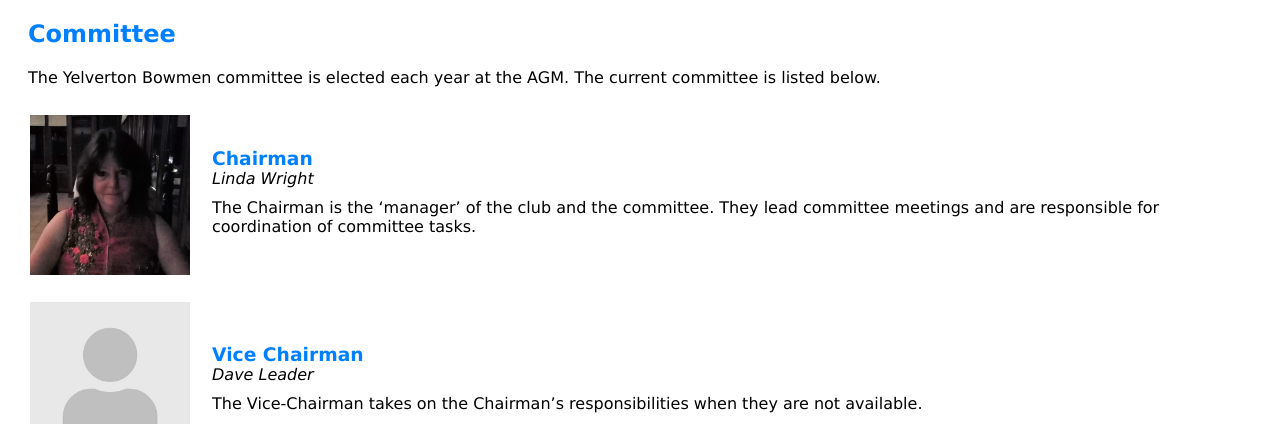
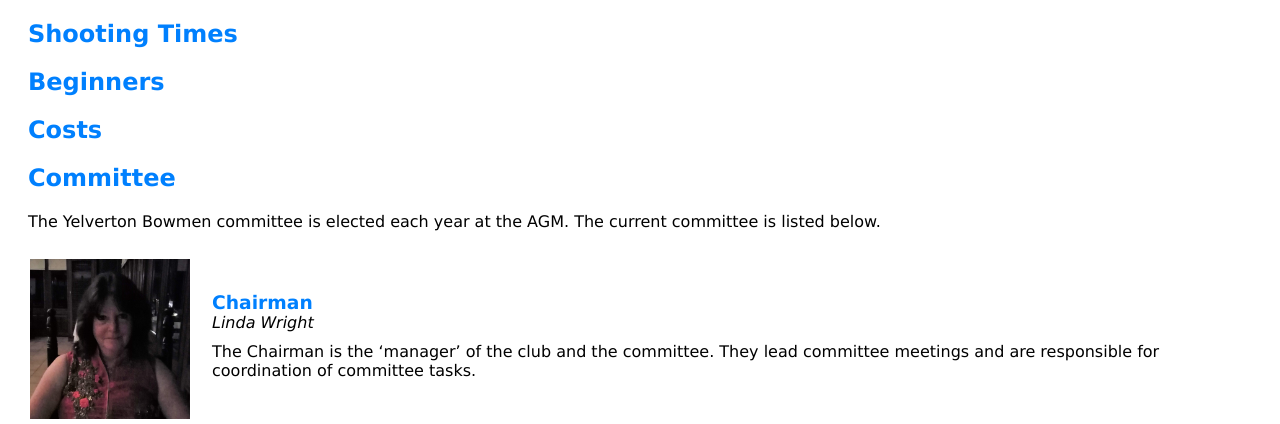
Before and after one commit to corey-richardson/yelverton-bowmen, a Flask app: page /club in a window 1280 px wide. Shown: the part 124-548 px from the top of the page. Run offline with Flask 3, Linux system fonts and the light colour scheme.

Commit message:
changes to gallery file structure and display layout; added sections to add in club.html

```diff
--- a/yelverton_bowmen/templates/club.html
+++ b/yelverton_bowmen/templates/club.html
@@ -1,5 +1,17 @@
 {% extends "base.html" %}
 {% block content %}
+
+<div id="shooting-times">
+    <h2>Shooting Times</h2>
+</div>
+
+<div id="beginners-page">
+    <h2>Beginners</h2>
+</div>
+
+<div id="costs">
+    <h2>Costs</h2>
+</div>
 
 <div id="committee">
     <h2>Committee</h2>
@@ -24,4 +36,8 @@
     {% endfor %}
 </div>
 
+<div id="constitution-and-policy">
+    <h2>Constitution and Policy</h2>
+</div>
+
 {% endblock %}
--- a/yelverton_bowmen/templates/gallery.html
+++ b/yelverton_bowmen/templates/gallery.html
@@ -8,9 +8,9 @@
     }
 
     div.gallery {
-      margin: 5px;
-      float: left;
-      width: 49%;
+      margin-left: auto;
+      margin-right: auto;
+      width: 50%;
     }
 
     div.gallery:hover {
```
Also changed, not shown: yelverton_bowmen/static/gallery/widewell_droneshot.jpg (renamed from yelverton_bowmen/static/imgs/widewell_droneshot.jpg), 1 other file.
